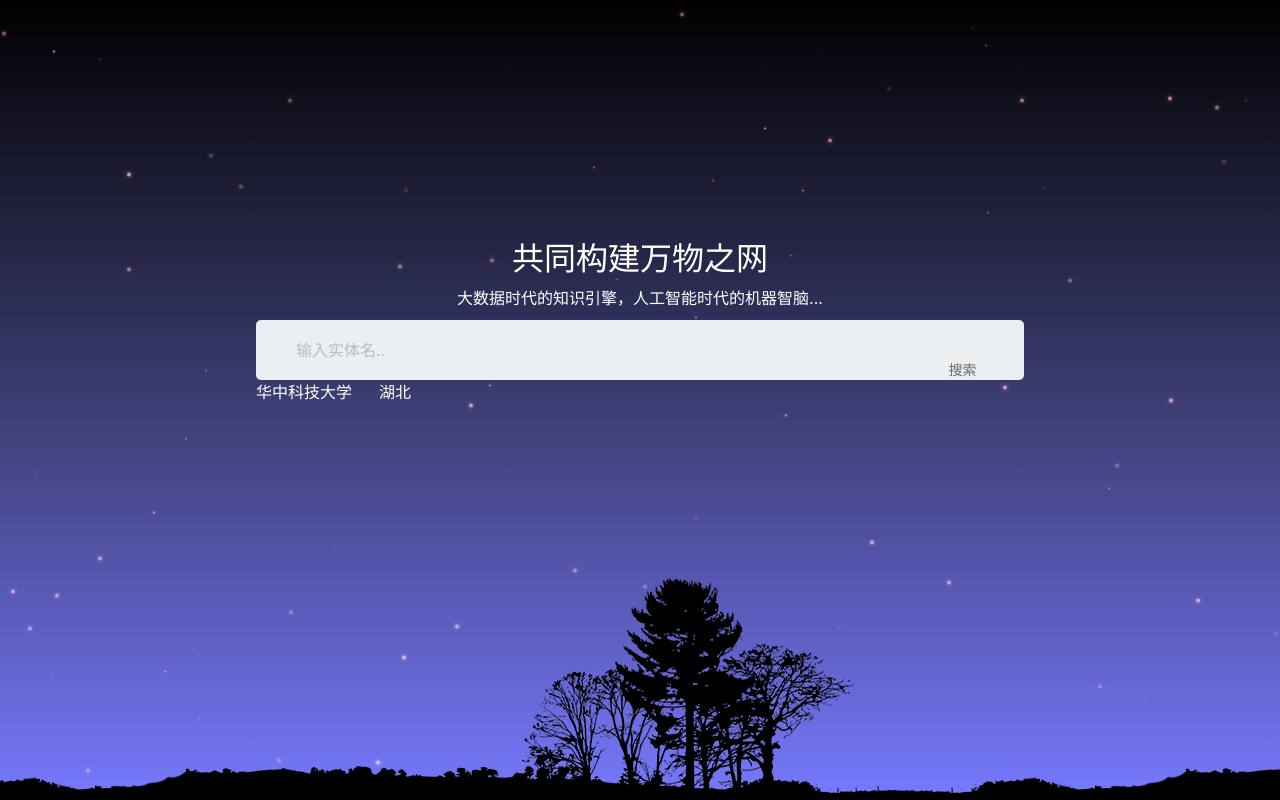
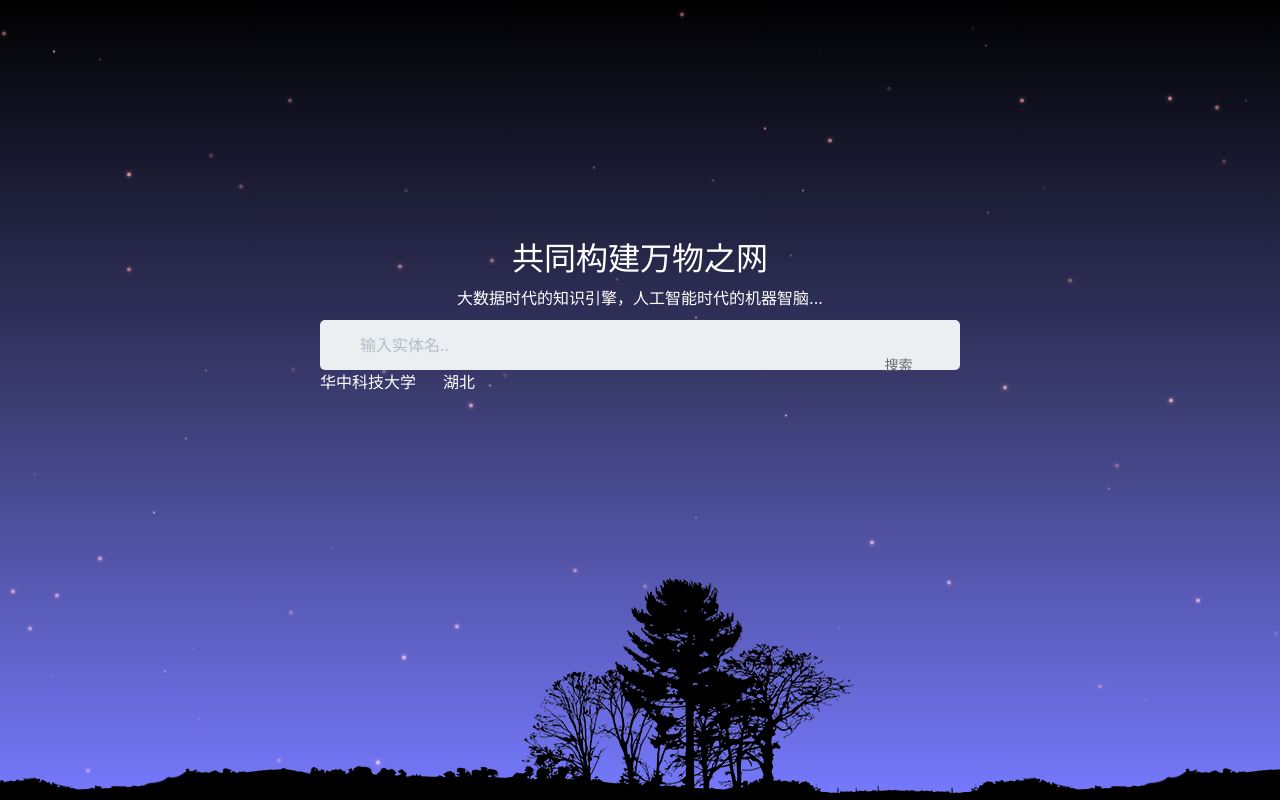
Before and after one commit to chen1310054465/RE, a Flask app: page / in a window 1280 px wide. Run offline with Flask 2, Linux system fonts and the light colour scheme; some libraries are stand-ins or nearby versions.

Commit message:
refactor project

```diff
--- a/app/static/css/graph_d3.css
+++ b/app/static/css/graph_d3.css
@@ -297,7 +297,7 @@ input::-webkit-input-placeholder {
     top: 0;
     left: 2%;
     right: 2%;
-    width: 40%;
+    width: 30%;
     height: 60px;
     margin: 2px auto;
     z-index: 999;
--- a/app/static/css/index.css
+++ b/app/static/css/index.css
@@ -43,7 +43,7 @@ html, body {
 /*search_bar CSS style*/
 .ban_txt {
     width: 100%;
-    height: 60px;
+    height: 50px;
     opacity: 1;
     background-color: #eceff1;
     border-radius: 5px;
@@ -53,7 +53,7 @@ html, body {
 }
 
 .ban_butt {
-    height: 60px;
+    height: 50px;
     width: 123px;
     position: absolute;
     top: 100px;
@@ -108,7 +108,7 @@ input::-webkit-input-placeholder {
     top: 30%;
     left: 2%;
     right: 2%;
-    width: 60%;
+    width: 50%;
     height: 124px;
     margin: 0 auto;
 }
```
